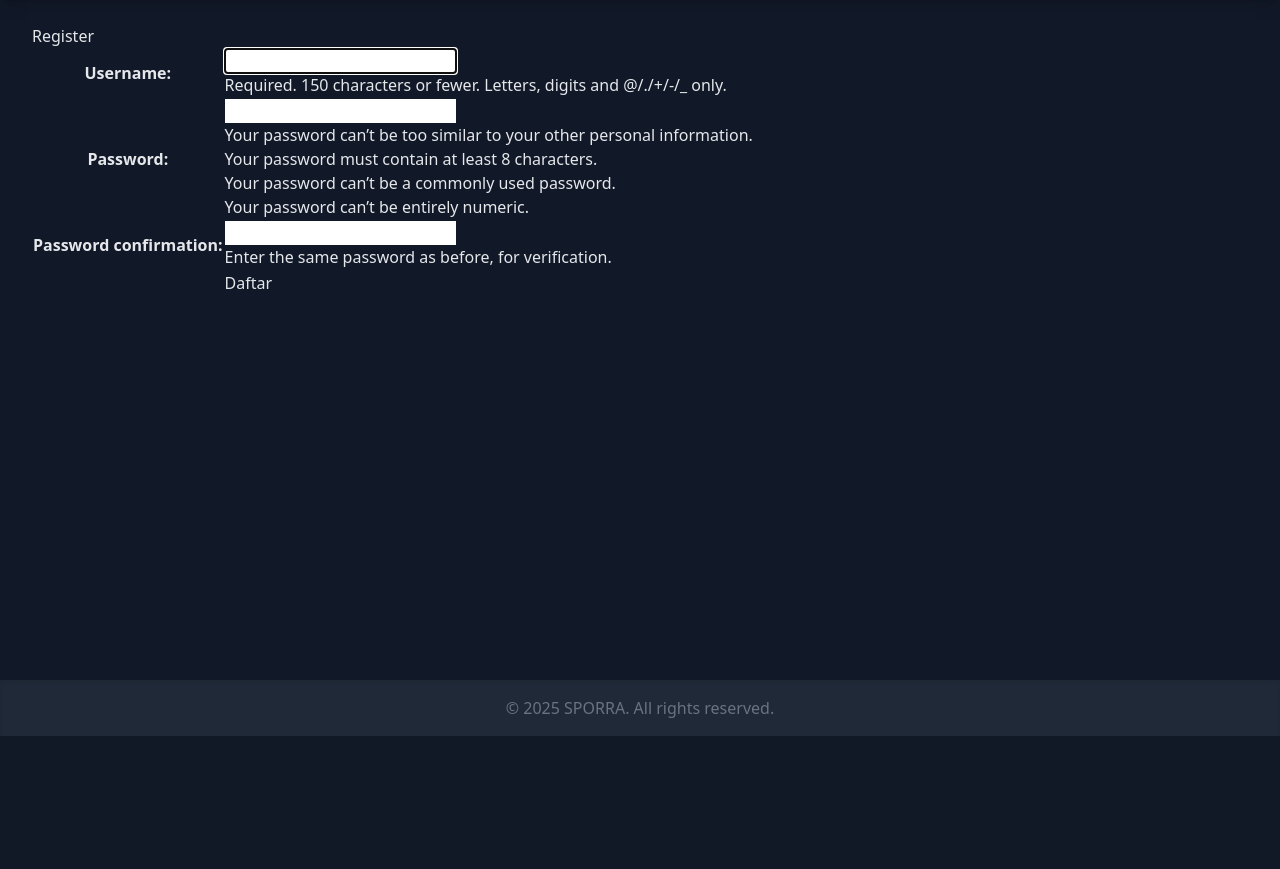
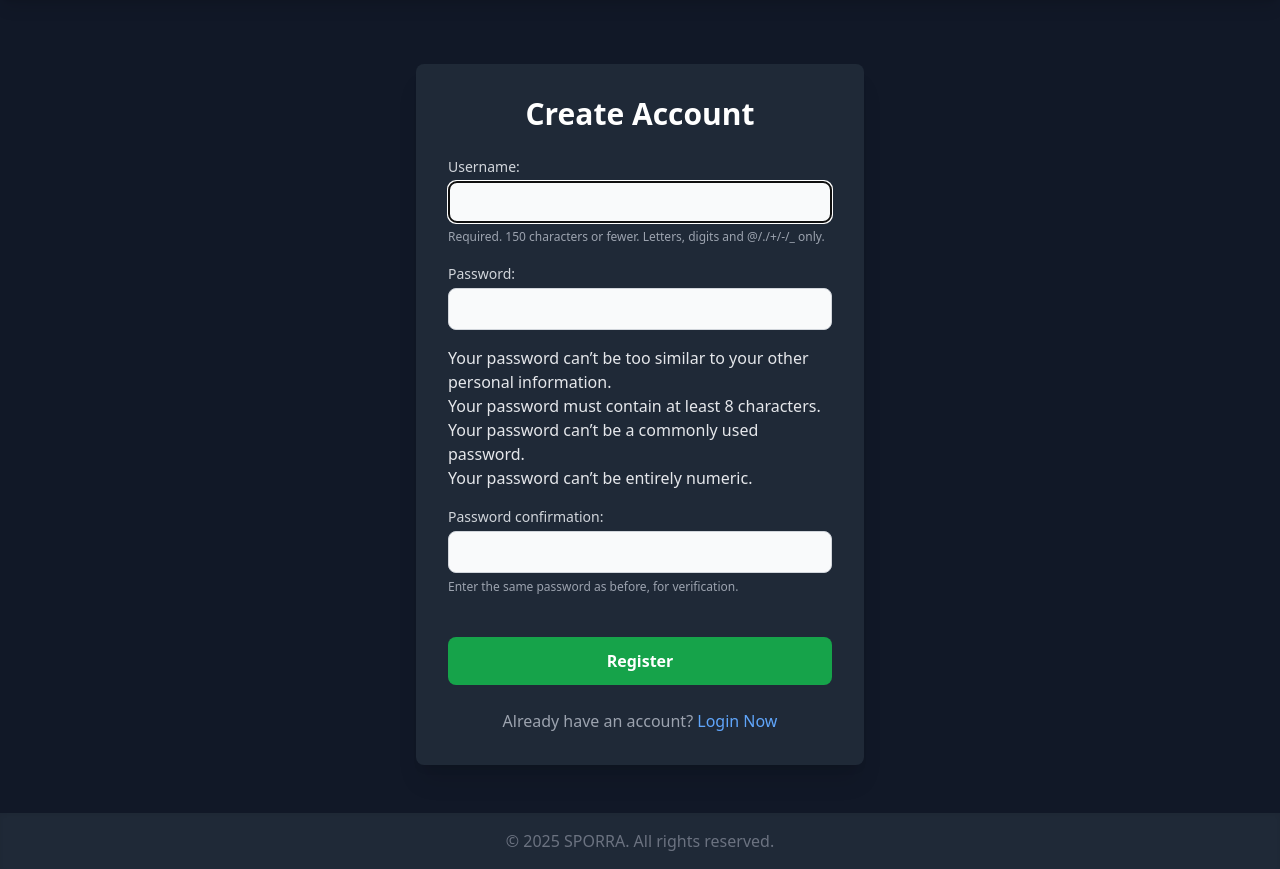
Before and after one commit to kelompok-pbp-d09/sporra, a Django app: page /profile_user/register/ in a window 1280 px wide. Shown: the part 64-933 px from the top of the page. Before the commit the page ends 800 px from the top, so only its background shows below. Run offline with Django 5.2, Linux system fonts and the light colour scheme; some libraries are stand-ins or nearby versions.

Commit message:
Fixed login and register

```diff
--- a/profile_user/templates/register.html
+++ b/profile_user/templates/register.html
@@ -5,28 +5,74 @@
 {% endblock meta %}
 
 {% block content %}
+<div class="max-w-md mx-auto mt-10 bg-gray-800 p-8 rounded-lg shadow-xl">
 
-<div>
-  <h1>Register</h1>
+  <h1 class="text-3xl font-bold text-white mb-6 text-center">Create Account</h1>
 
-  <form method="POST">
+  <form method="POST" action="" class="register-form">
     {% csrf_token %}
-    <table>
-      {{ form.as_table }}
-      <tr>
-        <td></td>
-        <td><input type="submit" name="submit" value="Daftar" /></td>
-      </tr>
-    </table>
+
+    {{ form.as_p }}
+
+    <button type="submit"
+            class="w-full mt-6 bg-green-600 hover:bg-green-700 text-white font-bold py-3 px-4 rounded-lg
+                   transition duration-200 ease-in-out transform hover:scale-105">
+      Register
+    </button>
+
   </form>
 
-  {% if messages %}
-  <ul>
-    {% for message in messages %}
-    <li>{{ message }}</li>
-    {% endfor %}
-  </ul>
-  {% endif %}
+  <p class="text-center text-gray-400 mt-6">
+    Already have an account?
+    <a href="{% url 'profile_user:login' %}" class="font-medium text-blue-400 hover:text-blue-300">
+      Login Now
+    </a>
+  </p>
 </div>
 
+
+<style>
+  .register-form p {
+    margin-bottom: 1rem;
+  }
+
+  .register-form label {
+    display: block;
+    margin-bottom: 0.25rem;
+    font-size: 0.875rem;
+    font-weight: 500;
+    color: #D1D5DB;
+  }
+
+
+  .register-form input[type='text'],
+  .register-form input[type='password'] {
+    width: 100%;
+    padding-left: 1rem;
+    padding-right: 1rem;
+    padding-top: 0.5rem;
+    padding-bottom: 0.5rem;
+    border-radius: 0.5rem;
+    background-color: #F9FAFB;
+    border: 1px solid #D1D5DB;
+    color: #111827;
+  }
+
+
+  .register-form .helptext {
+    font-size: 0.75rem;
+    color: #9CA3AF;
+    margin-top: 0.5rem;
+  }
+
+
+  .register-form .errorlist {
+    list-style-type: none;
+    padding: 0;
+    margin-top: 0.5rem;
+    font-size: 0.875rem;
+    color: #F87171;
+  }
+</style>
+
 {% endblock content %}
--- a/profile_user/urls.py
+++ b/profile_user/urls.py
@@ -5,7 +5,7 @@
 app_name = 'profile_user'
 
 urlpatterns = [
-    path('register/', register, name='register'),
+    path('register/', register_user, name='register'),
     path('login/', login_user, name='login'),
     path('logout/', logout_user, name='logout'),
 
--- a/profile_user/views.py
+++ b/profile_user/views.py
@@ -1,35 +1,48 @@
-from django.shortcuts import redirect, render
+from django.shortcuts import render, redirect
 from django.contrib.auth.forms import UserCreationForm, AuthenticationForm
-from django.contrib.auth import authenticate, login, logout
+from django.contrib.auth import login, logout, authenticate
 from django.contrib import messages
-# Create your views here.
 
-def register(request):
-    form = UserCreationForm()
-
-    if request.method == "POST":
+def register_user(request):
+    if request.method == 'POST':
         form = UserCreationForm(request.POST)
         if form.is_valid():
-            form.save()
-            messages.success(request, 'Your account has been successfully created!')
-            return redirect('profile_user:login')
-    context = {'form':form}
+            user = form.save()
+            login(request, user)
+            messages.success(request, f'Akun {user.username} berhasil dibuat!')
+            return redirect('news:article-list')
+    else:
+        form = UserCreationForm()
+
+    context = {'form': form}
     return render(request, 'register.html', context)
 
+
 def login_user(request):
-   if request.method == 'POST':
-      form = AuthenticationForm(data=request.POST)
+    if request.method == 'POST':
+        form = AuthenticationForm(request, data=request.POST)
 
-      if form.is_valid():
-            user = form.get_user()
-            login(request, user)
-            return redirect('profile_user:register')
+        if form.is_valid():
+            username = form.cleaned_data.get('username')
+            password = form.cleaned_data.get('password')
 
-   else:
-      form = AuthenticationForm(request)
-   context = {'form': form}
-   return render(request, 'login.html', context)
+            user = authenticate(username=username, password=password)
+
+            if user is not None:
+                login(request, user)
+                messages.success(request, f"Selamat datang kembali, {username}!")
+                return redirect('news:article-list')
+            else:
+                messages.error(request, "Username atau password salah.")
+        else:
+            messages.error(request, "Username atau password salah.")
+    else:
+        form = AuthenticationForm()
+
+    return render(request, 'login.html', {'form': form})
+
 
 def logout_user(request):
     logout(request)
-    return redirect('profile_user:login')
+    messages.info(request, "Kamu telah berhasil logout.")
+    return redirect('landing-page')
--- a/templates/base.html
+++ b/templates/base.html
@@ -76,7 +76,7 @@
 
             {% else %}
 
-              <a href="#" class="text-gray-300 hover:text-white px-3 py-2 rounded-md text-sm font-medium">
+              <a href="{% url 'profile_user:register' %}" class="text-gray-300 hover:text-white px-3 py-2 rounded-md text-sm font-medium">
                 Register
               </a>
 
```
Also changed, not shown: profile_user/templates/login.html (+59 -16 lines).
